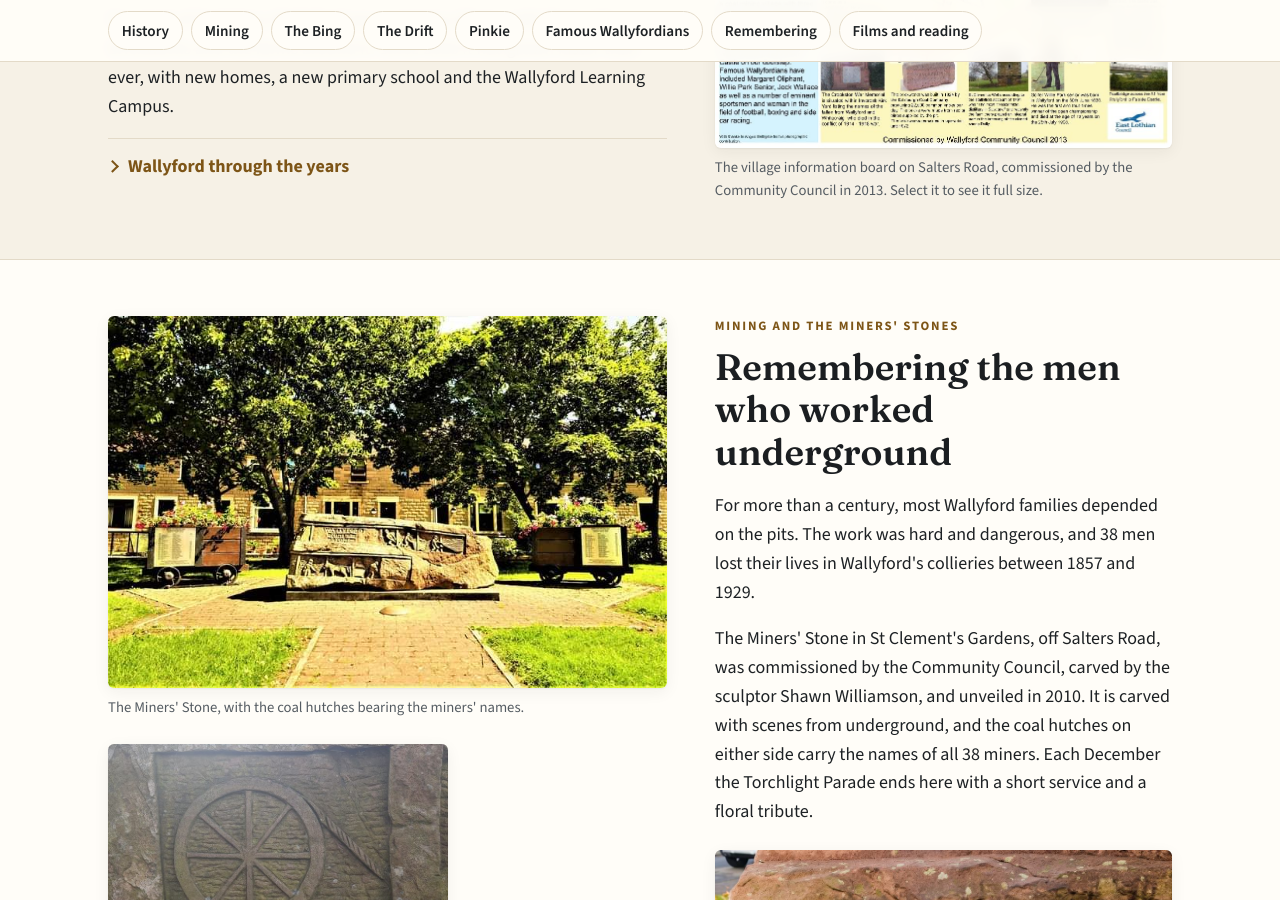
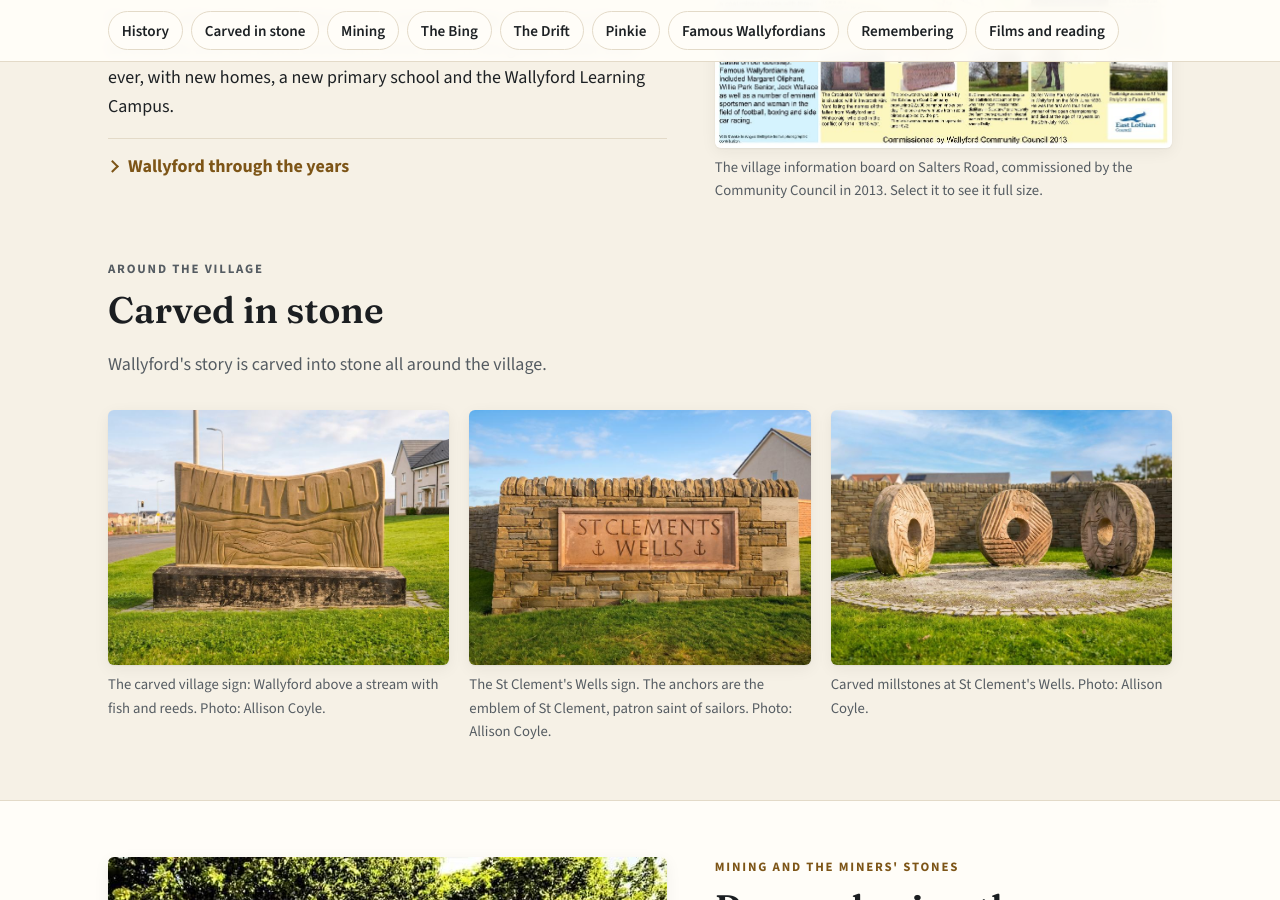
Before and after one commit to dochtie/wallyford-community-council, a Jekyll site: the page built from wallyford.html, in a window 1280 px wide and 900 px high, scrolled down 670 px. Built offline with Jekyll 4.4.1, drawn with Linux system fonts in a browser that asks for light colours.

Commit message:
Add "Carved in stone" photos by Allison Coyle
- History page: a new "Carved in stone" section after the opening
  section, with three of Allison Coyle's photos: the carved Wallyford
  village sign, the St Clement's Wells sign, and the carved millstones
  at St Clement's Wells. Added to the page's jump links.
- Home page: the carved Wallyford village sign replaces the road-sign
  photo in "About Wallyford". The old photo is no longer used, so it's
  deleted.
- All captions credit "Photo: Allison Coyle". Photos resized to 800px
  with the hidden photo data removed.

Co-Authored-By: Claude Opus 5.5 <noreply@anthropic.com>
Claude-Session: https://claude.ai/code/session_01AHWgmui6HjEdcAqmm8Qa69

```diff
--- a/index.html
+++ b/index.html
@@ -78,8 +78,8 @@ description: Wallyford Community Council. Meetings, reporting problems, local hi
       <p><a class="btn btn-dark" href="{{ '/wallyford/' | relative_url }}">Discover Wallyford's story</a></p>
     </div>
     <figure class="figure">
-      <img src="{{ '/assets/img/welcome-sign.jpg' | relative_url }}" alt="Blue and white 'Welcome to Wallyford, please drive carefully' road sign" width="621" height="466" loading="lazy">
-      <figcaption>Welcome to Wallyford.</figcaption>
+      <img src="{{ '/assets/img/wallyford-stone-sign.jpg' | relative_url }}" alt="A sandstone sign carved with the word WALLYFORD above a stream with fish and reeds, on a grass verge beside a road" width="800" height="597" loading="lazy">
+      <figcaption>The carved Wallyford village sign. Photo: Allison Coyle.</figcaption>
     </figure>
   </div>
 </section>
--- a/wallyford.html
+++ b/wallyford.html
@@ -19,6 +19,7 @@ description: The story of Wallyford, East Lothian. Mining and the Miners' Stones
   <div class="wrap">
     <ul class="jump">
       <li><a href="#history">History</a></li>
+      <li><a href="#carved-in-stone">Carved in stone</a></li>
       <li><a href="#mining">Mining</a></li>
       <li><a href="#the-bing">The Bing</a></li>
       <li><a href="#the-drift">The Drift</a></li>
@@ -59,6 +60,30 @@ description: The story of Wallyford, East Lothian. Mining and the Miners' Stones
       </a>
       <figcaption>The village information board on Salters Road, commissioned by the Community Council in 2013. Select it to see it full size.</figcaption>
     </figure>
+  </div>
+</section>
+
+<section class="section" id="carved-in-stone">
+  <div class="wrap">
+    <div class="section-head">
+      <p class="eyebrow">Around the village</p>
+      <h2>Carved in stone</h2>
+      <p>Wallyford's story is carved into stone all around the village.</p>
+    </div>
+    <div class="grid grid-3">
+      <figure class="figure">
+        <img src="{{ '/assets/img/wallyford-stone-sign.jpg' | relative_url }}" alt="A sandstone sign carved with the word WALLYFORD above a stream with fish and reeds, on a grass verge beside a road" width="800" height="597" loading="lazy">
+        <figcaption>The carved village sign: Wallyford above a stream with fish and reeds. Photo: Allison Coyle.</figcaption>
+      </figure>
+      <figure class="figure">
+        <img src="{{ '/assets/img/st-clements-wells-sign.jpg' | relative_url }}" alt="A red sandstone panel carved ST CLEMENTS WELLS with an anchor on each side, set into a dry-stone wall" width="800" height="597" loading="lazy">
+        <figcaption>The St Clement's Wells sign. The anchors are the emblem of St Clement, patron saint of sailors. Photo: Allison Coyle.</figcaption>
+      </figure>
+      <figure class="figure">
+        <img src="{{ '/assets/img/st-clements-wells-millstones.jpg' | relative_url }}" alt="Three carved stone millstones standing upright in a cobbled circle on grass, in front of a dry-stone wall" width="800" height="597" loading="lazy">
+        <figcaption>Carved millstones at St Clement's Wells. Photo: Allison Coyle.</figcaption>
+      </figure>
+    </div>
   </div>
 </section>
 
```
Also changed, not shown: assets/img/st-clements-wells-millstones.jpg (added), assets/img/st-clements-wells-sign.jpg (added), assets/img/wallyford-stone-sign.jpg (added), assets/img/welcome-sign.jpg (deleted).
